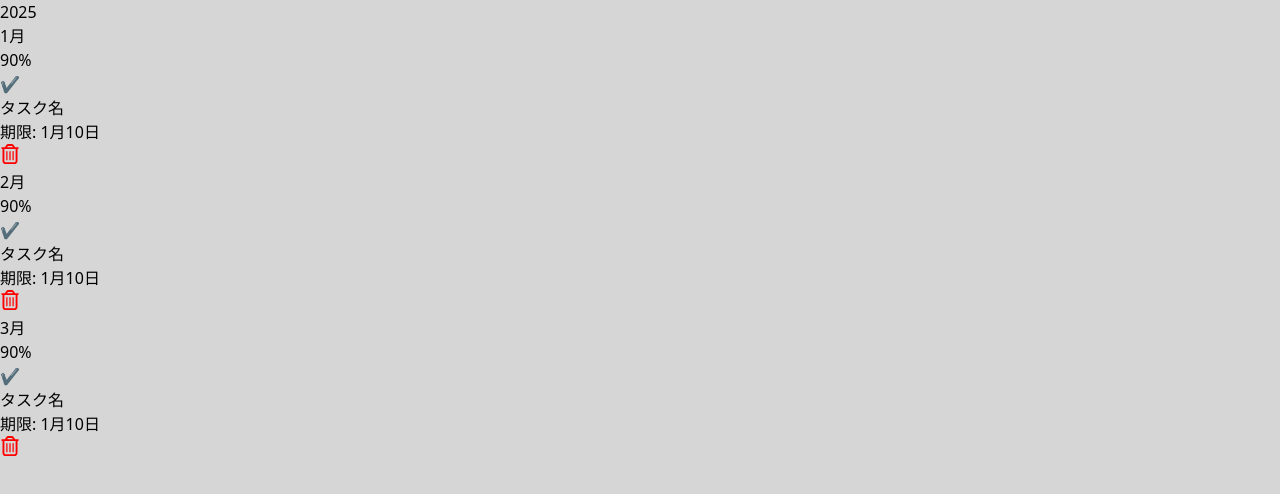
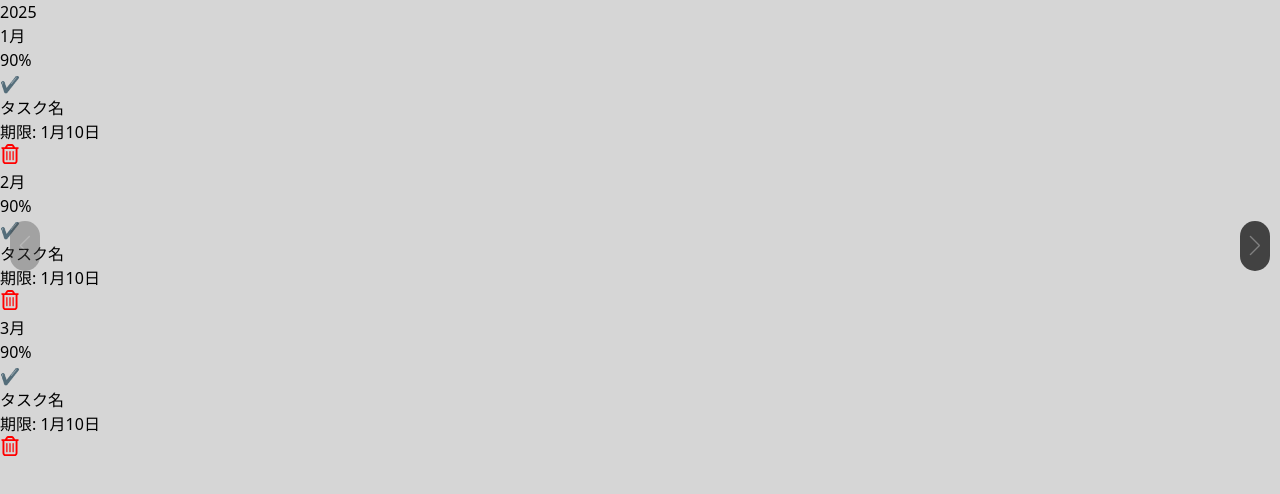
Before and after one commit to yugo55/master-task-list, a Next.js app: page /todo in a window 1280 px wide. Shown: the top 494 px of the page. Built offline with nearby package versions, Linux system fonts and the light colour scheme; sample sign-in values are in the browser's storage.

Commit message:
12ヶ月分のタスクUI完成

```diff
--- a/package.json
+++ b/package.json
@@ -13,7 +13,8 @@
     "next": "15.1.2",
     "react": "^19.0.0",
     "react-dom": "^19.0.0",
-    "react-icons": "^5.4.0"
+    "react-icons": "^5.4.0",
+    "swiper": "^11.1.15"
   },
   "devDependencies": {
     "@eslint/eslintrc": "^3",
--- /dev/null
+++ b/src/app/components/TaskSwiper.tsx
@@ -0,0 +1,99 @@
+import Card from "@/app/components/Card";
+import TodoHeader from "@/app/components/TodoHeader";
+import { Swiper, SwiperSlide } from "swiper/react";
+import { Navigation } from "swiper/modules";
+import "swiper/css";
+import "swiper/css/navigation";
+
+export default function TaskSwiper() {
+  return (
+    <Swiper
+      modules={[Navigation]}
+      spaceBetween={50}
+      slidesPerView={1}
+      navigation
+      className="!px-12 h-[85vh]"
+    >
+      <SwiperSlide className="!grid grid-cols-3 gap-14 mx-auto box-content">
+        <div className="flex flex-col max-h-[85vh]">
+          <TodoHeader month="1" />
+          <div className="flex-grow overflow-y-auto">
+            <Card />
+          </div>
+        </div>
+        <div className="flex flex-col max-h-[85vh]">
+          <TodoHeader month="2" />
+          <div className="flex-grow overflow-y-auto">
+            <Card />
+          </div>
+        </div>
+        <div className="flex flex-col max-h-[85vh]">
+          <TodoHeader month="3" />
+          <div className="flex-grow overflow-y-auto">
+            <Card />
+          </div>
+        </div>
+      </SwiperSlide>
+      <SwiperSlide className="!grid grid-cols-3 gap-14 mx-auto box-content">
+        <div className="flex flex-col max-h-[85vh]">
+          <TodoHeader month="4" />
+          <div className="flex-grow overflow-y-auto">
+            <Card />
+          </div>
+        </div>
+        <div className="flex flex-col max-h-[85vh]">
+          <TodoHeader month="5" />
+          <div className="flex-grow overflow-y-auto">
+            <Card />
+          </div>
+        </div>
+        <div className="flex flex-col max-h-[85vh]">
+          <TodoHeader month="6" />
+          <div className="flex-grow overflow-y-auto">
+            <Card />
+          </div>
+        </div>
+      </SwiperSlide>
+      <SwiperSlide className="!grid grid-cols-3 gap-14 mx-auto box-content">
+        <div className="flex flex-col max-h-[85vh]">
+          <TodoHeader month="7" />
+          <div className="flex-grow overflow-y-auto">
+            <Card />
+          </div>
+        </div>
+        <div className="flex flex-col max-h-[85vh]">
+          <TodoHeader month="8" />
+          <div className="flex-grow overflow-y-auto">
+            <Card />
+          </div>
+        </div>
+        <div className="flex flex-col max-h-[85vh]">
+          <TodoHeader month="9" />
+          <div className="flex-grow overflow-y-auto">
+            <Card />
+          </div>
+        </div>
+      </SwiperSlide>
+      <SwiperSlide className="!grid grid-cols-3 gap-14 mx-auto box-content">
+        <div className="flex flex-col max-h-[85vh]">
+          <TodoHeader month="10" />
+          <div className="flex-grow overflow-y-auto">
+            <Card />
+          </div>
+        </div>
+        <div className="flex flex-col max-h-[85vh]">
+          <TodoHeader month="11" />
+          <div className="flex-grow overflow-y-auto">
+            <Card />
+          </div>
+        </div>
+        <div className="flex flex-col max-h-[85vh]">
+          <TodoHeader month="12" />
+          <div className="flex-grow overflow-y-auto">
+            <Card />
+          </div>
+        </div>
+      </SwiperSlide>
+    </Swiper>
+  );
+}
--- a/src/app/globals.css
+++ b/src/app/globals.css
@@ -7,3 +7,17 @@ body {
   scrollbar-color: #93c5fd #d4f0f9;
   scrollbar-width: thin !important;
 }
+
+.swiper-button-prev,
+.swiper-button-next {
+  color: grey !important;
+  background-color: rgb(66, 66, 66);
+  border-radius: 99px;
+  height: 50px !important;
+  width: 30px !important;
+}
+
+.swiper-button-prev:after,
+.swiper-button-next:after {
+  font-size: 20px !important;
+}
--- a/src/app/todo/page.tsx
+++ b/src/app/todo/page.tsx
@@ -2,8 +2,7 @@
 
 import { useEffect } from "react";
 import { useRouter } from "next/navigation";
-import Card from "@/app/components/Card";
-import TodoHeader from "@/app/components/TodoHeader";
+import TaskSwiper from "@/app/components/TaskSwiper";
 
 export default function Page() {
   const router = useRouter();
@@ -18,26 +17,7 @@ export default function Page() {
   return (
     <main>
       <h1 className="font-bold text-6xl text-center my-5">2025</h1>
-      <div className="grid grid-cols-3 gap-14 container mx-auto px-4 box-content">
-        <div className="flex flex-col max-h-[85vh]">
-          <TodoHeader month="1" />
-          <div className="flex-grow overflow-y-auto">
-            <Card />
-          </div>
-        </div>
-        <div className="flex flex-col max-h-[85vh]">
-          <TodoHeader month="2" />
-          <div className="flex-grow overflow-y-auto">
-            <Card />
-          </div>
-        </div>
-        <div className="flex flex-col max-h-[85vh]">
-          <TodoHeader month="3" />
-          <div className="flex-grow overflow-y-auto">
-            <Card />
-          </div>
-        </div>
-      </div>
+      <TaskSwiper />
     </main>
   );
 }
```
Also changed, not shown: 1 other file (tests, documents, lock files or other folders).
